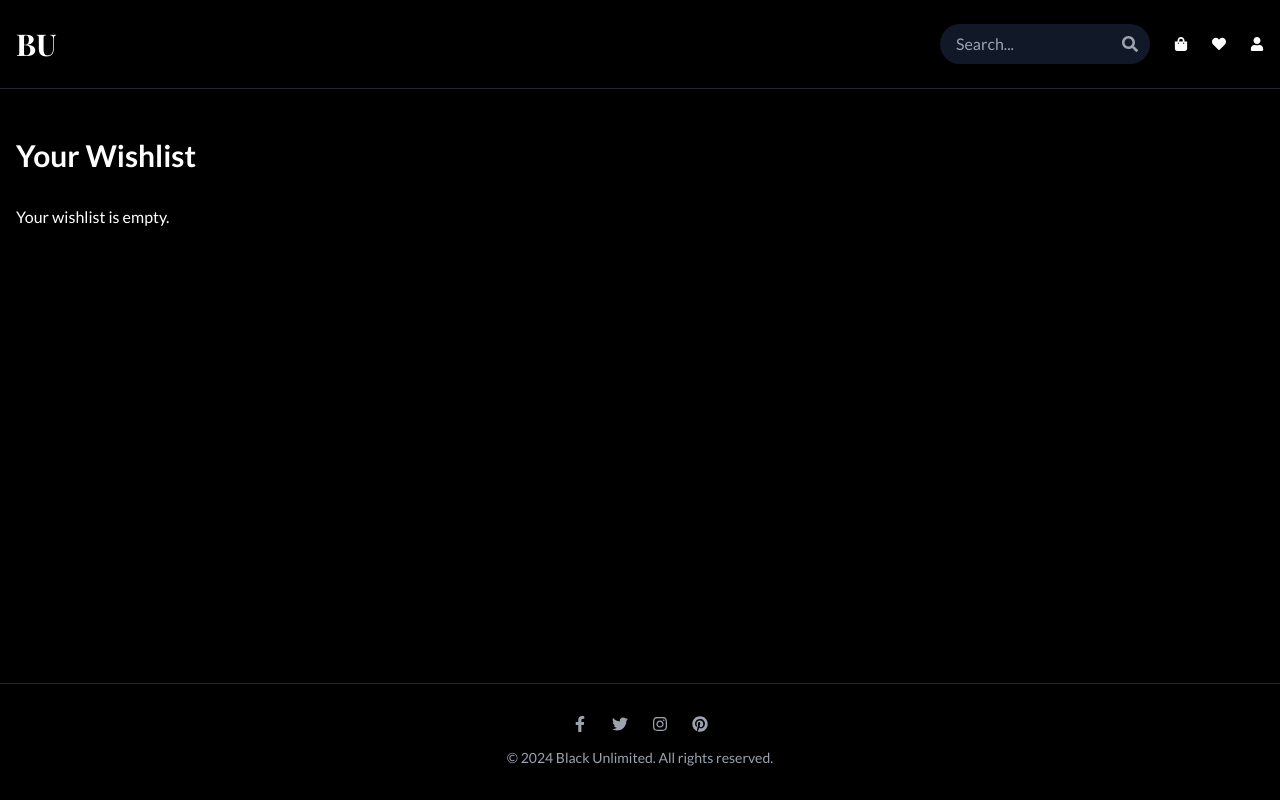
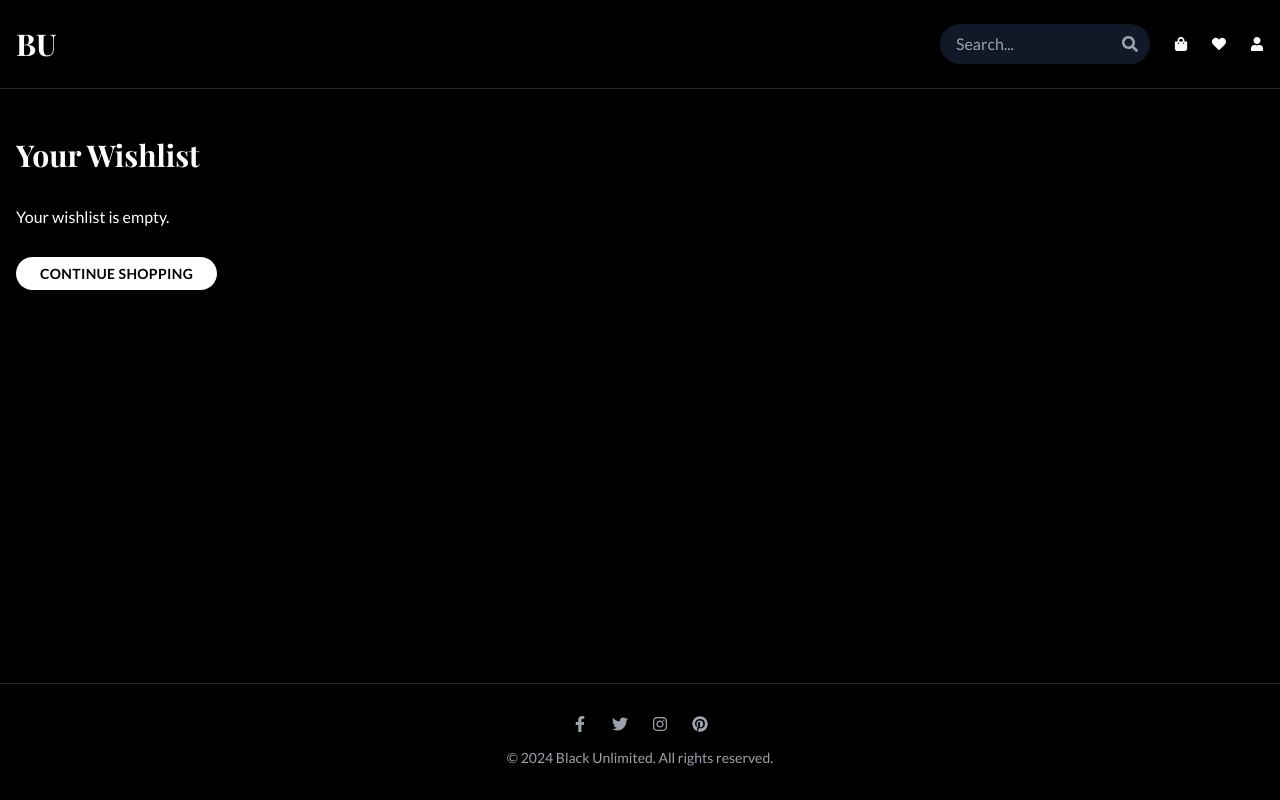
Before and after one commit to rishmi5h/BU-UI, a Next.js app: page /wishlist in a window 1280 px wide. Built offline with nearby package versions, Linux system fonts and the light colour scheme; a web font is replaced by a local one.

Commit message:
Update page.tsx

```diff
--- a/app/wishlist/page.tsx
+++ b/app/wishlist/page.tsx
@@ -1,9 +1,62 @@
+"use client";
+
+import { useWishlist } from "../context/WishlistContext";
+import { useCart } from "../context/CartContext";
+import { FaTrash, FaShoppingBag } from "react-icons/fa";
+import Link from "next/link";
+
 export default function WishlistPage() {
+  const { wishlist, removeFromWishlist } = useWishlist();
+  const { addToCart } = useCart();
+
+  const handleAddToCart = (item: typeof wishlist[0]) => {
+    addToCart({ ...item, quantity: 1 });
+    removeFromWishlist(item.id);
+  };
+
   return (
     <div>
-      <h1 className="text-3xl font-bold mb-8">Your Wishlist</h1>
-      <p>Your wishlist is empty.</p>
-      {/* Add wishlist functionality here */}
+      <h1 className='text-3xl font-serif font-bold mb-8'>Your Wishlist</h1>
+      {wishlist.length === 0 ? (
+        <p>Your wishlist is empty.</p>
+      ) : (
+        <div className='space-y-4'>
+          {wishlist.map((item) => (
+            <div
+              key={item.id}
+              className='flex items-center justify-between bg-gray-900 p-4 rounded-lg'
+            >
+              <div>
+                <h2 className='text-xl font-semibold'>{item.name}</h2>
+                <p className='text-gray-400'>₹{item.price.toLocaleString('en-IN')}</p>
+              </div>
+              <div className='flex items-center space-x-4'>
+                <button
+                  onClick={() => handleAddToCart(item)}
+                  className='bg-white text-black px-4 py-2 rounded-full hover:bg-gray-200 transition-colors text-sm uppercase tracking-wide font-bold flex items-center'
+                >
+                  <FaShoppingBag className='mr-2' />
+                  Add to Cart
+                </button>
+                <button
+                  onClick={() => removeFromWishlist(item.id)}
+                  className='text-red-500 hover:text-red-600'
+                >
+                  <FaTrash />
+                </button>
+              </div>
+            </div>
+          ))}
+        </div>
+      )}
+      <div className='mt-8'>
+        <Link
+          href='/products'
+          className='bg-white text-black px-6 py-2 rounded-full hover:bg-gray-200 transition-colors text-sm uppercase tracking-wide font-bold'
+        >
+          Continue Shopping
+        </Link>
+      </div>
     </div>
-  )
+  );
 }
```
